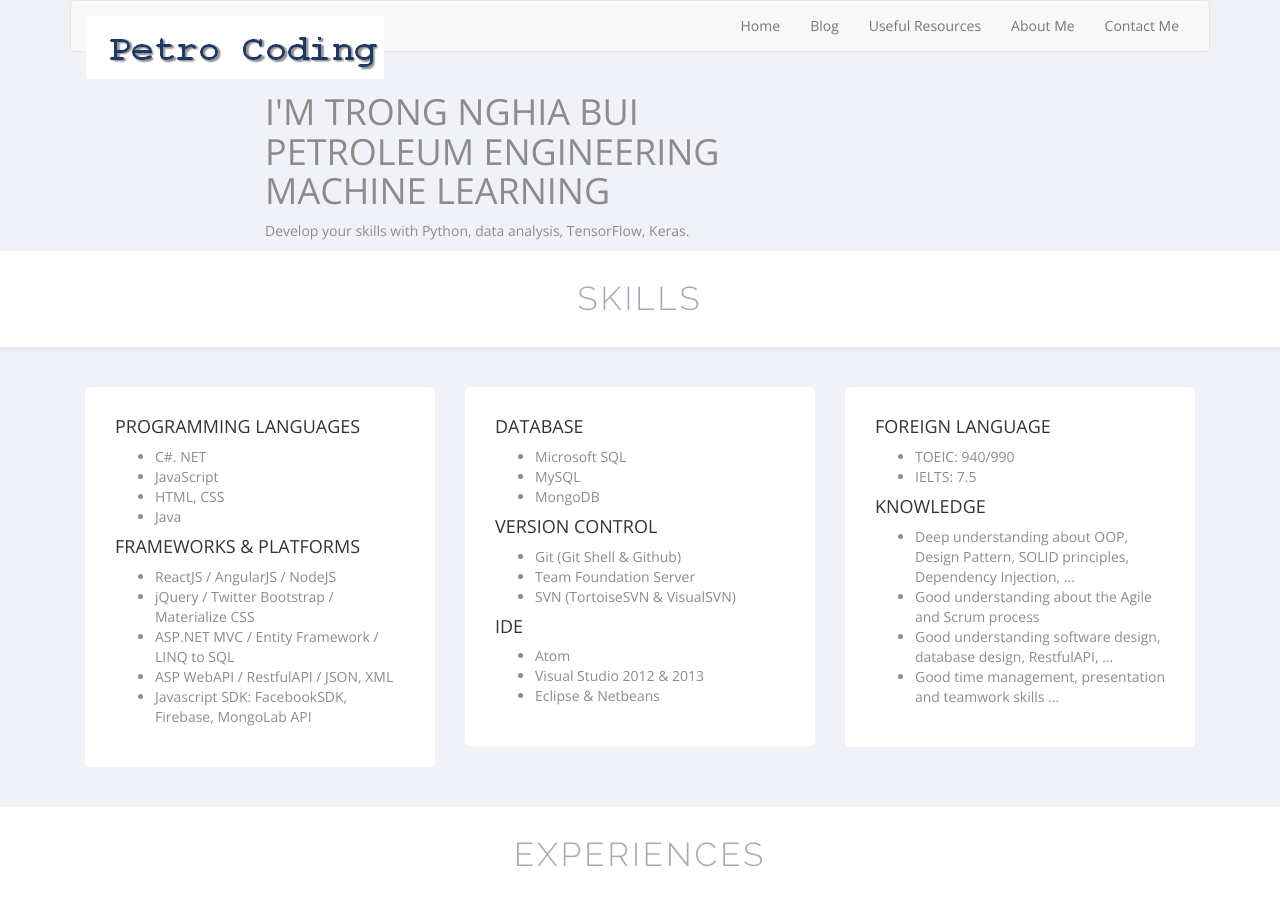
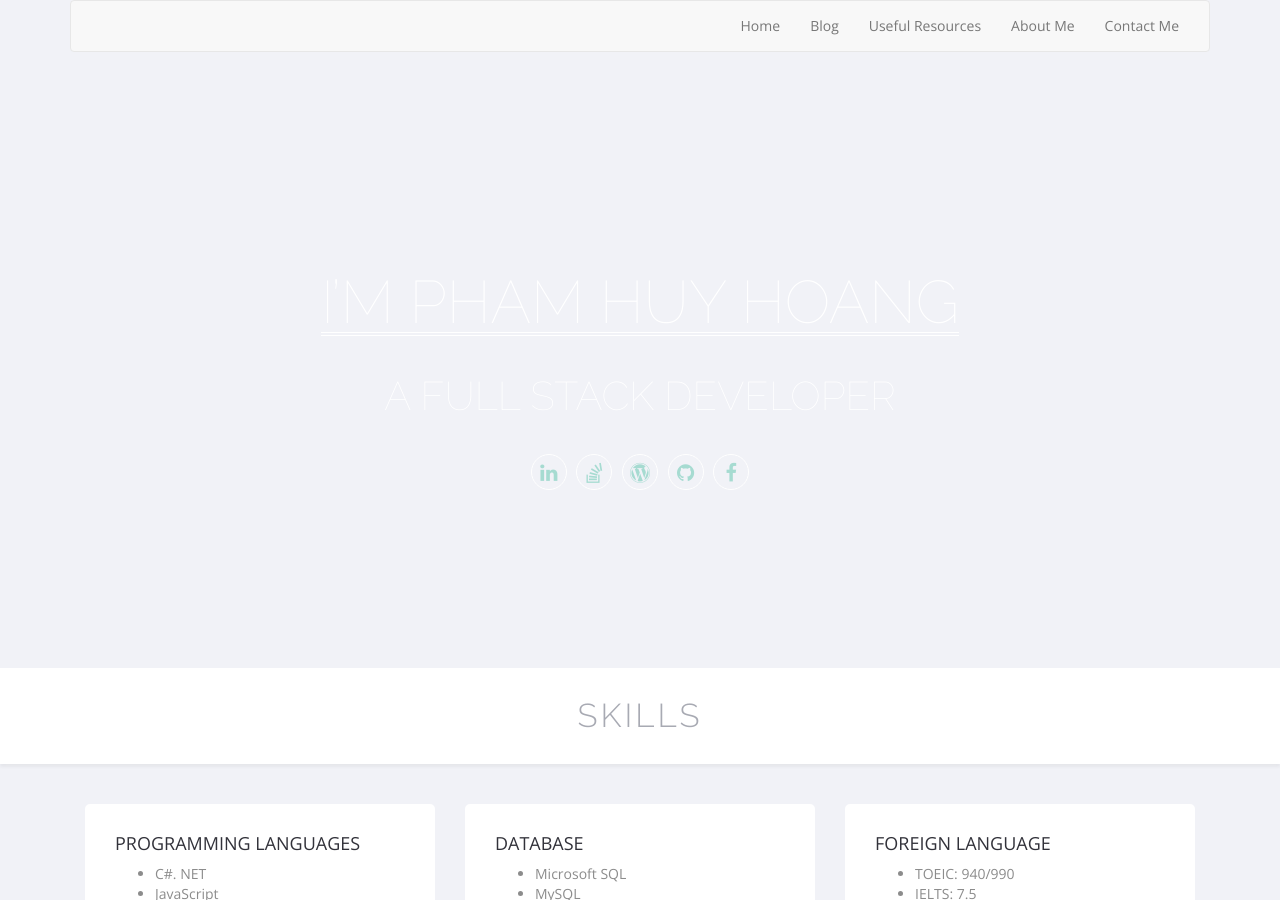
Before and after one commit to YanGBloG/superseded, a Jekyll site: the page index.html, which Jekyll copies as it is, in a window 1280 px wide and 900 px high. Built offline with Jekyll 4.4.1, drawn with Linux system fonts in a browser that asks for light colours.

Commit message:
Update index.html

```diff
--- a/index.html
+++ b/index.html
@@ -44,7 +44,7 @@ permalink: /
             <span class="icon-bar"></span>
             </button>
             <a class="navbar-brand" href="https://yangblog.github.io/">
-              <img src="/img/petro_logo.png" alt="Logo">
+<!--               <img src="/img/petro_logo.png" alt="Logo"> -->
             </a>
           </div>
             <!-- Collect the nav links, forms, and other content for toggling -->
@@ -62,10 +62,37 @@ permalink: /
       </div>
     </div>
   </div>
+ <div id="banner" class="transparent-section" data-image="img/slider-bg.jpg" data-color="26, 188, 156" data-transparency="0.80">
+            <div class="transparent-content parallax-style">
+                <div class="header-content">
+                    <div class="container">
+                        <div class="site-title">
+                            <h1 class="site-name">I’m Pham Huy Hoang</h1>
+                        </div>
+                        <!-- /.site-title -->
+                        <h3 class="site-slogan">A Full Stack Developer</h3>
+                        <!-- /.site-slogan-->
+                        <div class="social-link">
+                            <ul class="social-profiles">
+                                <li class="item"><a href="https://vn.linkedin.com/in/huyhoangpham92" class="fa-linkedin"><span>LinkedIn</span></a></li>
+                                <li class="item"><a href="http://stackoverflow.com/users/4201323/huy-hoang-pham" class="fa-stack-overflow"><span>Stack Overflow</span></a></li>
+                                <li class="item"><a href="https://toidicodedao.com/" class="fa-wordpress"><span>Blog</span></a></li>
+                                <li class="item"><a href="https://github.com/conanak99" class="fa-github"><span>Github</span></a></li>
+                                <li class="item"><a href="https://www.facebook.com/huyhoang.pham.106" class="fa-facebook"><span>Facebook</span></a></li>
+                            </ul>
+                        </div>
+                        <!-- /.social-link -->
+                    </div>
+                </div>
+                <!-- /.header-content -->
+            </div>
+            <!-- /.transparent-content -->
+        </div>
+        <!-- /.transparent-section -->
 </header><!-- header close -->
 
 <!-- Start -->
-<section id="slider">
+<!-- <section id="slider">
   <div class="container">
     <div class="row">
       <div class="col-md-10 col-md-offset-2">
@@ -76,7 +103,7 @@ permalink: /
       </div>
     </div>
   </div>
-</section>
+</section> -->
 
   <section id="skills" class="default-section" data-scroll-reveal="enter from the bottom over .5s">
         <div class="section-heading">
```
